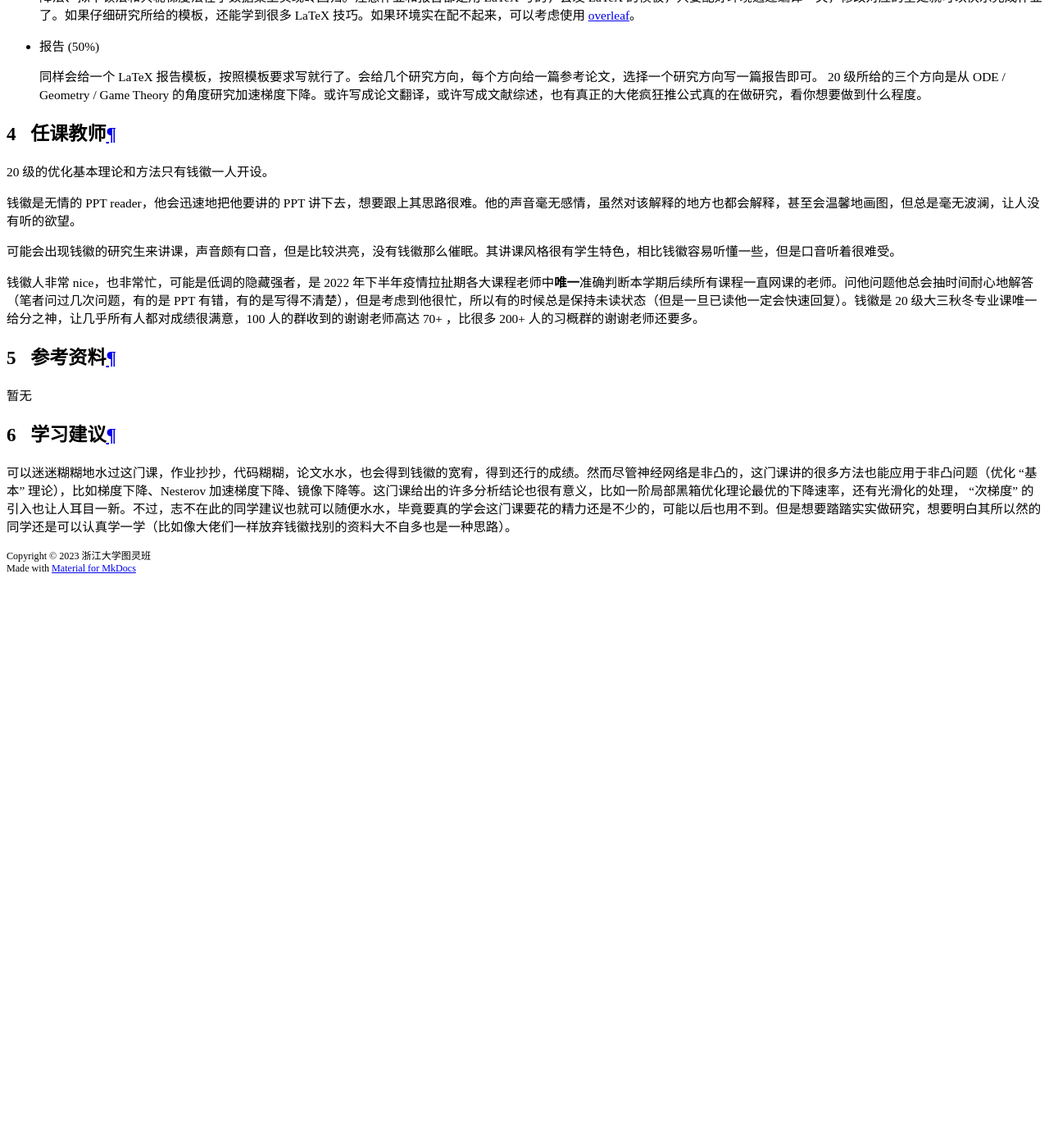
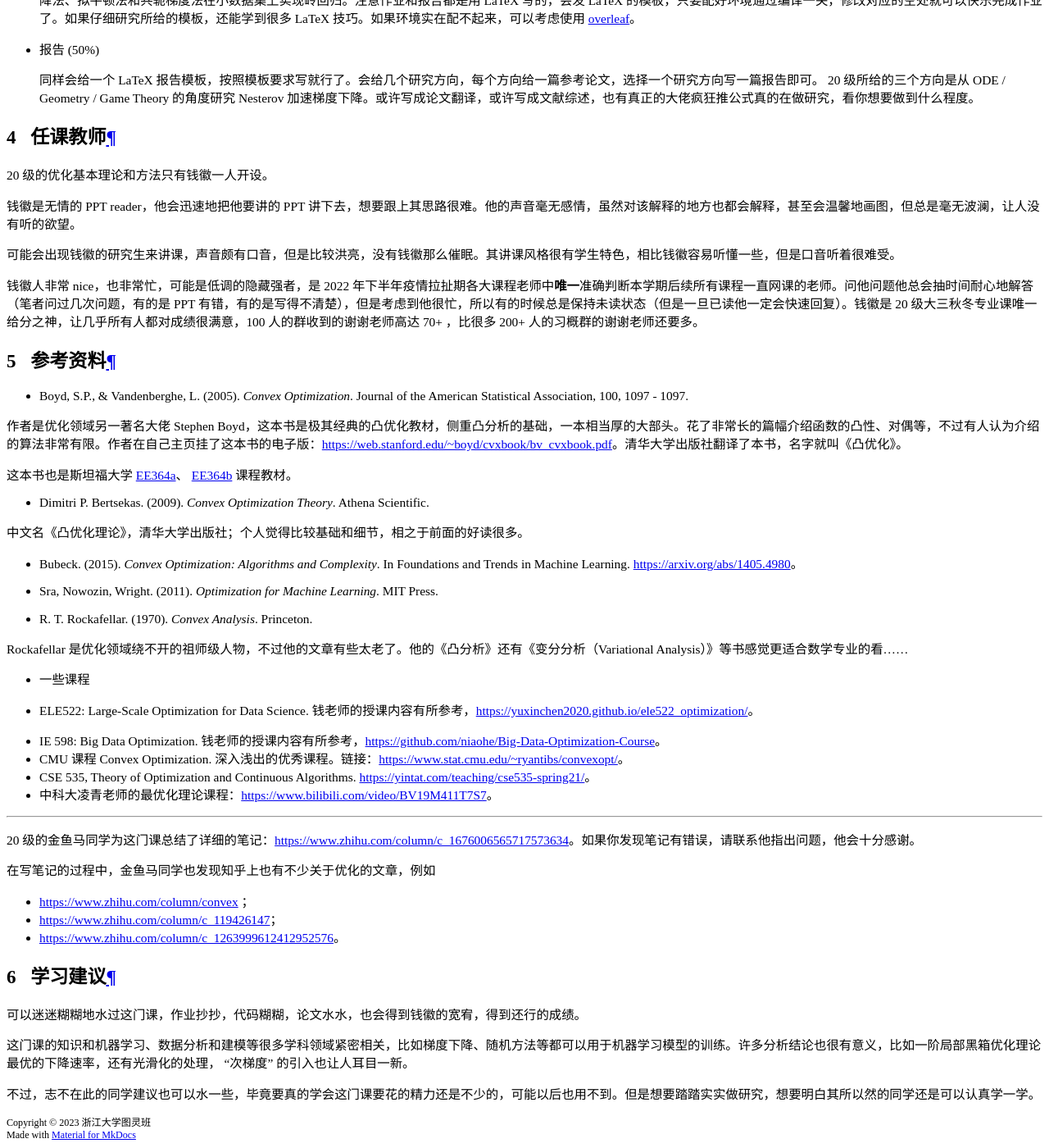
Before and after one commit to ZJU-Turing/TuringCourses, an MkDocs documentation site: the page built from docs/major_basic/convex_optimization/index.md, in a window 1280 px wide and 1400 px high, scrolled down 19125 px. Shown: the whole window at 82% size. Built offline with MkDocs 1.6.1 and Material for MkDocs 9.7.7, drawn with Linux system fonts in a browser that asks for light colours; comment, search, counter and statistics services are not loaded; before the commit the page ends 19834 px from its top, so only the background shows below that; some of the changed text lies outside the part shown.

Commit message:
Update Optimization Course

```diff
--- a/docs/major_basic/convex_optimization/index.md
+++ b/docs/major_basic/convex_optimization/index.md
@@ -33,27 +33,27 @@
     - 随机取样，随机梯度下降 (Stochastic Gradient Descent)
     - 改进随机梯度下降，随机镜像下降，SVRG / SARAH
 
-尽管看起来内容很多，但是你完全不需要学会，写作业只需要抄书，做 mid-term 和 final report 的时候再精准查查相关资料就行了 () 笔者表示根本没学会
+~~尽管看起来内容很多，但是你完全不需要学会，写作业只需要抄书，做 mid-term 和 final report 的时候再精准查查相关资料就行了 () 笔者表示根本没学会~~
 
 ### 先修要求
 
-- 数学分析
+- 数学分析+线性代数
 
-应用了大量数学分析方法，对数学分析基础有较高的要求。
+应用了大量分析方法，对分析学基础有一些要求；此外这门课研究的都是向量值函数，因此经常涉及向量和矩阵运算，需要具备基础线性代数知识。
+
+这门课也涉及少量概率统计（主要是最后两节课）和机器学习等内容，不过不了解也没啥问题。
 
 ## 课程教材
 
-* *Introductory Lectures on Convex Optimization A Basic Course*
+* Yurii Nesterov. (2014). *Introductory Lectures on Convex Optimization: A Basic Course.* Springer.
 
-作者 Yurii Nesterov，是凸优化领域的大佬。 PPT 大部分都抄自这里。
+作者是凸优化领域的大佬。前半学期的内容大部分都来自这里。（不要相信书名中的 “basic” :-）
 
-* *Lectures on Convex Optimization*
+* Yurii Nesterov. (2018). *Lectures on Convex Optimization.* Springer.
 
-中文版书名《凸优化教程》，作者依然是 Yurii Nesterov，内容和上一本差不多，但是许多地方有改动。（记得似乎改正了旧版的一些错误，笔者学习时主要参考的书）
+中文版书名《凸优化教程》，机械工业出版社；前面的内容和上一本差不多，但是许多地方有改动（改正了旧版的一些错误，笔者学习时主要参考的书）。
 
-* *Convex Optimization*
-
-作者 Boyd ，诸多大佬认为比 Yurii Nesterov 写得好的教材。由于不是教材，笔者没有看过，但是既然诸多大佬推荐，笔者也就在此放上。
+（PS：虽然这本书是课程的主要教材，但是其内容有些晦涩抽象，越到后面越如此，任何对优化感兴趣的初学者都不应该使用这本书自学。）
 
 ## 分数构成
 
@@ -65,7 +65,7 @@
 
 * 报告 (50%)
 
-    同样会给一个 LaTeX 报告模板，按照模板要求写就行了。会给几个研究方向，每个方向给一篇参考论文，选择一个研究方向写一篇报告即可。 20 级所给的三个方向是从 ODE / Geometry / Game Theory 的角度研究加速梯度下降。或许写成论文翻译，或许写成文献综述，也有真正的大佬疯狂推公式真的在做研究，看你想要做到什么程度。
+    同样会给一个 LaTeX 报告模板，按照模板要求写就行了。会给几个研究方向，每个方向给一篇参考论文，选择一个研究方向写一篇报告即可。 20 级所给的三个方向是从 ODE / Geometry / Game Theory 的角度研究 Nesterov 加速梯度下降。或许写成论文翻译，或许写成文献综述，也有真正的大佬疯狂推公式真的在做研究，看你想要做到什么程度。
 
 ## 任课教师
 
@@ -79,8 +79,46 @@
 
 ## 参考资料
 
-暂无
+* Boyd, S.P., & Vandenberghe, L. (2005). *Convex Optimization*. Journal of the American Statistical Association, 100, 1097 - 1097.
+
+作者是优化领域另一著名大佬 Stephen Boyd，这本书是极其经典的凸优化教材，侧重凸分析的基础，一本相当厚的大部头。花了非常长的篇幅介绍函数的凸性、对偶等，不过有人认为介绍的算法非常有限。作者在自己主页挂了这本书的电子版：[https://web.stanford.edu/~boyd/cvxbook/bv_cvxbook.pdf](https://web.stanford.edu/~boyd/cvxbook/bv_cvxbook.pdf)。清华大学出版社翻译了本书，名字就叫《凸优化》。
+
+这本书也是斯坦福大学 [EE364a](https://web.stanford.edu/class/ee364a/)、 [EE364b](https://web.stanford.edu/class/ee364b/) 课程教材。
+
++ Dimitri P. Bertsekas. (2009). *Convex Optimization Theory*. Athena Scientific.
+
+中文名《凸优化理论》，清华大学出版社；个人觉得比较基础和细节，相之于前面的好读很多。
+
++ Bubeck. (2015). *Convex Optimization: Algorithms and Complexity*. In Foundations and Trends in Machine Learning. [https://arxiv.org/abs/1405.4980](https://arxiv.org/abs/1405.4980)。
+
++ Sra, Nowozin, Wright. (2011). *Optimization for Machine Learning*. MIT Press.
+
++ R. T. Rockafellar. (1970). *Convex Analysis*. Princeton.
+
+  Rockafellar 是优化领域绕不开的祖师级人物，不过他的文章有些太老了。他的《凸分析》还有《变分分析（Variational Analysis）》等书感觉更适合数学专业的看……
+
++ 一些课程
+
+  +  ELE522: Large-Scale Optimization for Data Science. 钱老师的授课内容有所参考，[https://yuxinchen2020.github.io/ele522_optimization/](https://yuxinchen2020.github.io/ele522_optimization/)。
+  + IE 598: Big Data Optimization. 钱老师的授课内容有所参考，[https://github.com/niaohe/Big-Data-Optimization-Course](https://github.com/niaohe/Big-Data-Optimization-Course)。
+  + CMU 课程 Convex Optimization. 深入浅出的优秀课程。链接：[https://www.stat.cmu.edu/~ryantibs/convexopt/](https://www.stat.cmu.edu/~ryantibs/convexopt/)。
+  + CSE 535, Theory of Optimization and Continuous Algorithms.  [https://yintat.com/teaching/cse535-spring21/](https://yintat.com/teaching/cse535-spring21/)。
+  + 中科大凌青老师的最优化理论课程：https://www.bilibili.com/video/BV19M411T7S7。
+
+------
+
+20 级的金鱼马同学为这门课总结了详细的笔记：[https://www.zhihu.com/column/c_1676006565717573634](https://www.zhihu.com/column/c_1676006565717573634)。如果你发现笔记有错误，请联系他指出问题，他会十分感谢。
+
+在写笔记的过程中，金鱼马同学也发现知乎上也有不少关于优化的文章，例如
+
++ [https://www.zhihu.com/column/convex](https://www.zhihu.com/column/convex) ；
++ https://www.zhihu.com/column/c_119426147；
++ https://www.zhihu.com/column/c_1263999612412952576。
 
 ## 学习建议
 
-可以迷迷糊糊地水过这门课，作业抄抄，代码糊糊，论文水水，也会得到钱徽的宽宥，得到还行的成绩。然而尽管神经网络是非凸的，这门课讲的很多方法也能应用于非凸问题（优化 “基本” 理论），比如梯度下降、Nesterov 加速梯度下降、镜像下降等。这门课给出的许多分析结论也很有意义，比如一阶局部黑箱优化理论最优的下降速率，还有光滑化的处理， “次梯度” 的引入也让人耳目一新。不过，志不在此的同学建议也就可以随便水水，毕竟要真的学会这门课要花的精力还是不少的，可能以后也用不到。但是想要踏踏实实做研究，想要明白其所以然的同学还是可以认真学一学（比如像大佬们一样放弃钱徽找别的资料大不自多也是一种思路）。
+可以迷迷糊糊地水过这门课，作业抄抄，代码糊糊，论文水水，也会得到钱徽的宽宥，得到还行的成绩。
+
+这门课的知识和机器学习、数据分析和建模等很多学科领域紧密相关，比如梯度下降、随机方法等都可以用于机器学习模型的训练。许多分析结论也很有意义，比如一阶局部黑箱优化理论最优的下降速率，还有光滑化的处理， “次梯度” 的引入也让人耳目一新。
+
+不过，志不在此的同学建议也可以水一些，毕竟要真的学会这门课要花的精力还是不少的，可能以后也用不到。但是想要踏踏实实做研究，想要明白其所以然的同学还是可以认真学一学。
```
Also changed, not shown: other parts of docs/major_basic/convex_optimization/index.md (+1 -1 lines).
